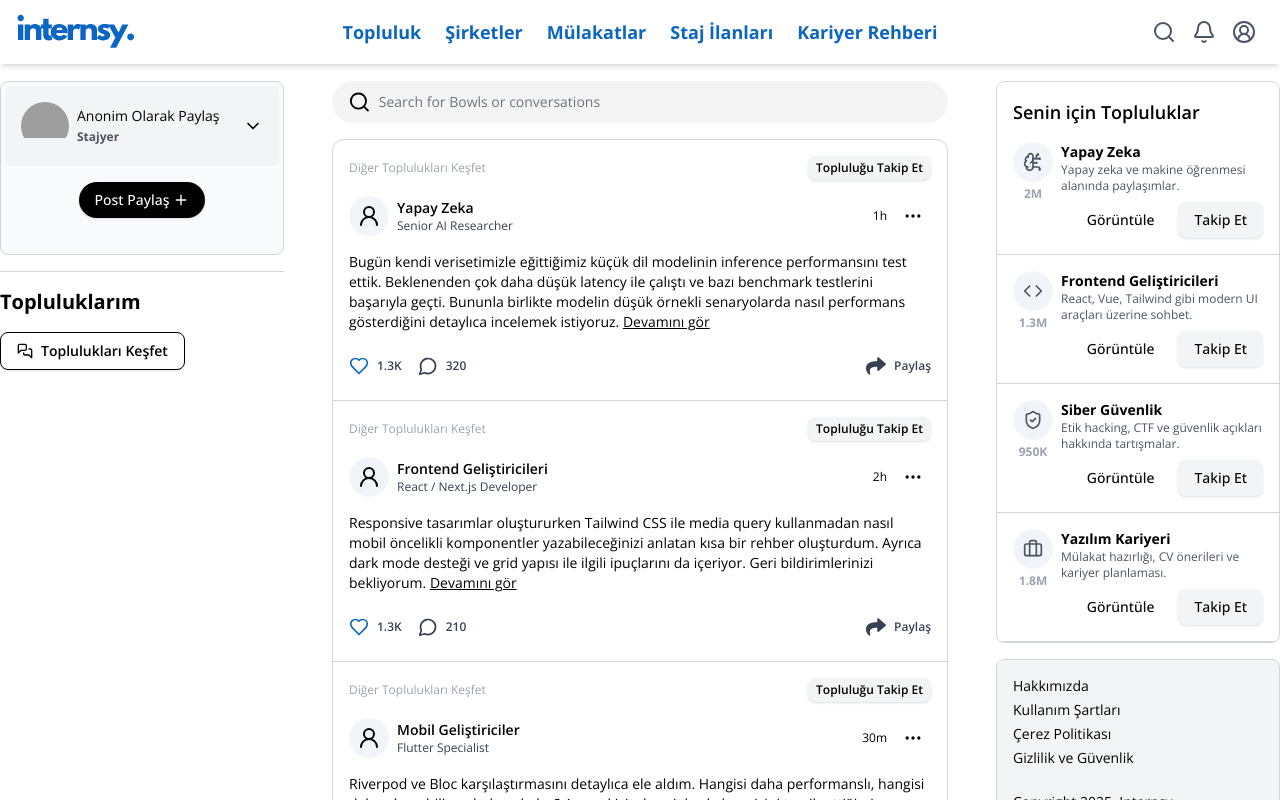
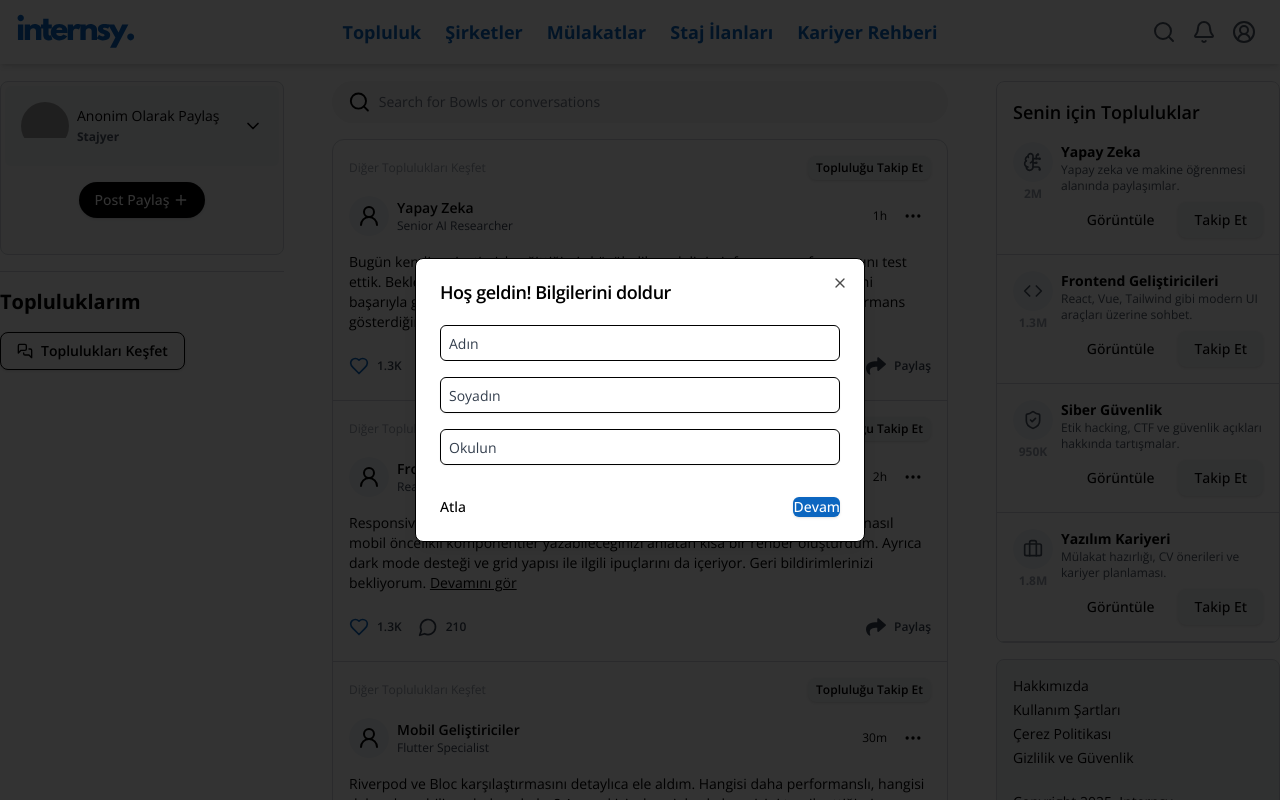
Before and after one commit to anilerencandan/internsy-platform, a Next.js app in the folder frontend/: page /topluluk in a window 1280 px wide. Shown: the top 800 px of the page. Built offline with nearby package versions, Linux system fonts and the light colour scheme; grey boxes are pictures that could not be loaded; a web font is replaced by a local one.

Commit message:
eslcome formu

```diff
--- a/frontend/package.json
+++ b/frontend/package.json
@@ -39,7 +39,7 @@
     "@eslint/eslintrc": "^3",
     "@tailwindcss/postcss": "^4",
     "@types/node": "^20",
-    "@types/react": "^19",
+    "@types/react": "^19.1.5",
     "@types/react-dom": "^19",
     "autoprefixer": "^10.4.21",
     "eslint": "^9",
--- a/frontend/src/app/topluluk/page.tsx
+++ b/frontend/src/app/topluluk/page.tsx
@@ -5,6 +5,7 @@ import SeninIcinTopluluklarCard from '@/components/topluluk-page/SeninIcinToplul
 import Searchbar from '@/components/Searchbar'
 import sampleData from '@/sample/CommunityPostSampleData.json'
 import { CommunityPostType } from '@/models/CommunityPost'
+import WelcomeModal from '@/components/topluluk-page/WelcomeFormModal'
 
 
 export default function forumPage() {
@@ -19,6 +20,7 @@ export default function forumPage() {
       <span className='sm:flex hidden'>
 
         <Searchbar />
+        <WelcomeModal/>
       </span>
       <div className='flex flex-col overflow-hidden sm:border border-gray-300 sm:rounded-xl'>
         {sampleData.map((sampleData: CommunityPostType, index ) => (
--- /dev/null
+++ b/frontend/src/components/topluluk-page/WelcomeFormModal.tsx
@@ -0,0 +1,89 @@
+"use client";
+
+import { useEffect, useState } from "react";
+import { Dialog, DialogContent, DialogHeader, DialogTitle } from "@/components/ui/dialog";
+import { Input } from "@/components/ui/input";
+import { Button } from "@/components/ui/button";
+
+export default function WelcomeModal() {
+  const [open, setOpen] = useState(false);
+  const [step, setStep] = useState(1);
+  const [formData, setFormData] = useState({
+    firstName: "",
+    lastName: "",
+    school: "",
+  });
+
+  useEffect(() => {
+    const seen = localStorage.getItem("welcome-form-seen");
+    if (!seen) setOpen(true);
+  }, []);
+
+  const handleNext = () => {
+    if (step === 1) {
+      setStep(2);
+    } else {
+      localStorage.setItem("welcome-form-seen", "true");
+      setOpen(false);
+      // form verilerini burada backend'e gönderebilirsin
+      console.log("Form verisi:", formData);
+    }
+  };
+
+  const handleSkip = () => {
+    localStorage.setItem("welcome-form-seen", "true");
+    setOpen(false);
+  };
+
+  const handleChange = (e: React.ChangeEvent<HTMLInputElement>) => {
+    setFormData({ ...formData, [e.target.name]: e.target.value });
+  };
+
+  return (
+    <Dialog open={open} onOpenChange={() => {}}>
+      <DialogContent className="sm:max-w-[450px]">
+        <DialogHeader>
+          <DialogTitle>
+            {step === 1 ? "Hoş geldin! Bilgilerini doldur" : "Hazırsın!"}
+          </DialogTitle>
+        </DialogHeader>
+
+        {step === 1 ? (
+          <div className="space-y-4 pt-2">
+            <Input
+              name="firstName"
+              placeholder="Adın"
+              value={formData.firstName}
+              onChange={handleChange}
+            />
+            <Input
+              name="lastName"
+              placeholder="Soyadın"
+              value={formData.lastName}
+              onChange={handleChange}
+            />
+            <Input
+              name="school"
+              placeholder="Okulun"
+              value={formData.school}
+              onChange={handleChange}
+            />
+          </div>
+        ) : (
+          <div className="text-muted-foreground py-4">
+            Harika! Artık internsy'de sana uygun stajları keşfetmeye başlayabilirsin.
+          </div>
+        )}
+
+        <div className="flex justify-between pt-4">
+          <Button variant="ghost" onClick={handleSkip}>
+            Atla
+          </Button>
+          <Button onClick={handleNext}>
+            {step === 1 ? "Devam" : "Tamamla"}
+          </Button>
+        </div>
+      </DialogContent>
+    </Dialog>
+  );
+}
```
Also changed, not shown: 1 other file (tests, documents, lock files or other folders).
